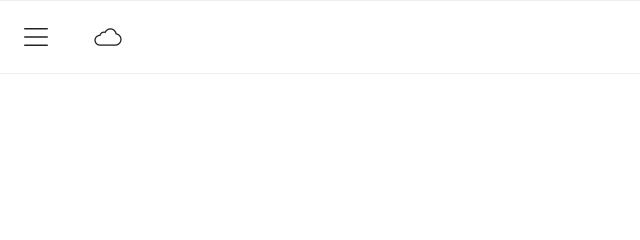
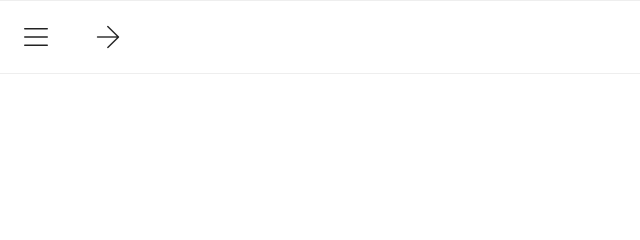
Before and after one commit to buckshire/resume, a plain HTML site: page index.html in a window 1280 px wide. Shown: the top 240 px of the page, 0-640 px from the left. Drawn offline with Linux system fonts and the light colour scheme; files whose address does not match are found by name.

Commit message:
Add files via upload

```diff
--- a/index.html
+++ b/index.html
@@ -36,7 +36,7 @@
   –––––––––––––––––––––––––––––––––––––––––––––––––– -->
 <nav>
   <a href="index.html" class="nav-iconactive icon-hamburger"></a>
-  <a href="ideas.html" class="nav-icon icon-cloud"></a>
+  <a href="ideas.html" class="nav-icon icon-arrow-right"></a>
 </nav>
 
 <div class="section" style="margin-top:10%">
```
Also changed, not shown: ideas.html (line endings or trailing spaces).
